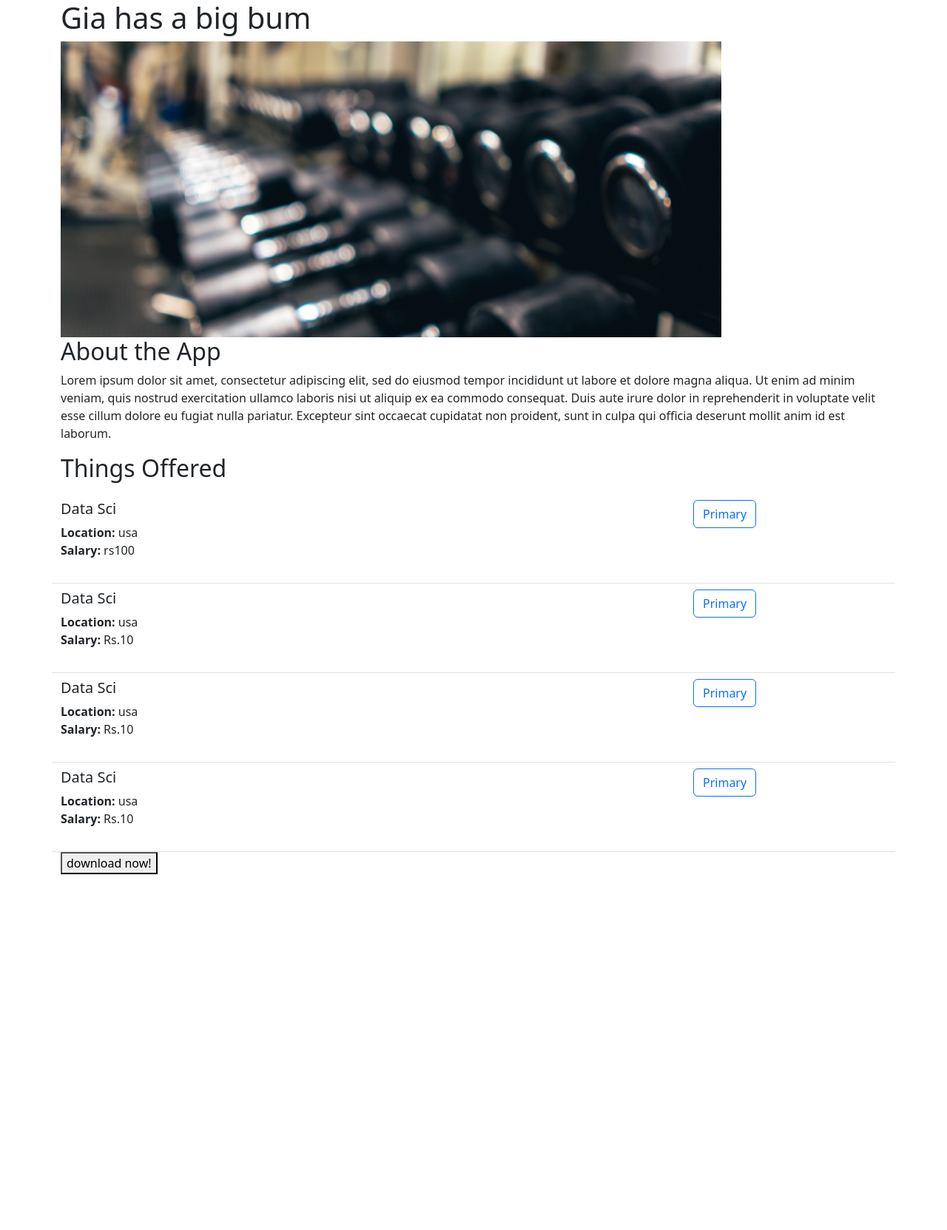
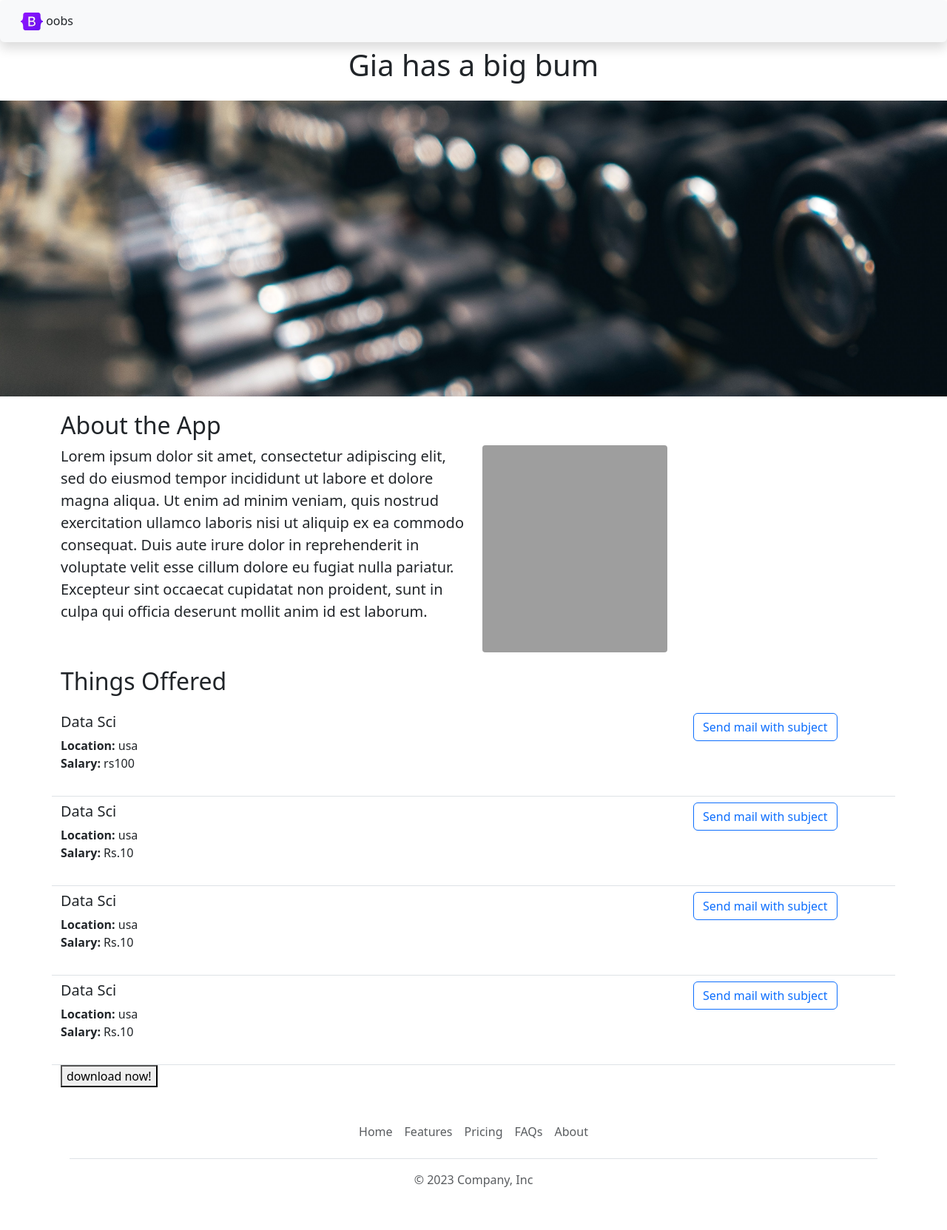
Before and after one commit to wAde-xx/website-learning, a Flask app: page / in a window 1280 px wide. Shown: the whole page at 74% size. Before the commit the page ends 1182 px from the top, so only its background shows below. Run offline with Flask 2, Linux system fonts and the light colour scheme; grey boxes are pictures that could not be loaded.

Commit message:
asthetics

```diff
--- /dev/null
+++ b/templates/FOOTER.html
@@ -0,0 +1,12 @@
+<div class="container">
+  <footer class="py-3 my-4">
+    <ul class="nav justify-content-center border-bottom pb-3 mb-3">
+      <li class="nav-item"><a href="http://www.amrikcranes.com/" class="nav-link px-2 text-body-secondary">Home</a></li>
+      <li class="nav-item"><a href="http://www.amrikcranes.com/" class="nav-link px-2 text-body-secondary">Features</a></li>
+      <li class="nav-item"><a href="http://www.amrikcranes.com/" class="nav-link px-2 text-body-secondary">Pricing</a></li>
+      <li class="nav-item"><a href="http://www.amrikcranes.com/" class="nav-link px-2 text-body-secondary">FAQs</a></li>
+      <li class="nav-item"><a href="http://www.amrikcranes.com/" class="nav-link px-2 text-body-secondary">About</a></li>
+    </ul>
+    <p class="text-center text-body-secondary">&copy; 2023 Company, Inc</p>
+  </footer>
+</div>
--- a/templates/home.html
+++ b/templates/home.html
@@ -15,13 +15,24 @@
     </style>
   </head>
   <body>
+    {% include 'nav.html' %}
+       <h1 class='text-center mt-2 mb-4'>Gia has a big bum</h1>
+      <img class = "img-fluid" id = "banner" style='width:100%' src="https://website-learning-1.aryamanwade.repl.co/static/banner.jpeg.jpg">
     <div class = "container">
-    <h1>Gia has a big bum</h1>
-    <img class = "img-fluid" id = "banner" src="https://website-learning-1.aryamanwade.repl.co/static/banner.jpeg.jpg">
-    <h2>About the App</h2>
-    <p>
+
+
+    <h2 style='margin-top: 20px'>About the App</h2>
+      <div class='row' style='margin-bottom:20px'>
+        <div class = "col-6">
+           <p class = 'lead'>
       Lorem ipsum dolor sit amet, consectetur adipiscing elit, sed do eiusmod tempor incididunt ut labore et dolore magna aliqua. Ut enim ad minim veniam, quis nostrud exercitation ullamco laboris nisi ut aliquip ex ea commodo consequat. Duis aute irure dolor in reprehenderit in voluptate velit esse cillum dolore eu fugiat nulla pariatur. Excepteur sint occaecat cupidatat non proident, sunt in culpa qui officia deserunt mollit anim id est laborum.
     </p>
+        </div>
+    <div class = "col-6">
+       <img width='250px' src = "/static/panda.jpg" style= "height: 280px; border-radius:4px">
+    </div>
+
+      </div>
     <h2 style="margin-bottom:15px"> Things Offered</h2>
 
       <div>
@@ -32,5 +43,6 @@
         </div>
     <button> download now!</button>
       </div>
+      {% include 'FOOTER.html'%}
   </body>
 </html>
--- a/templates/jobs.html
+++ b/templates/jobs.html
@@ -7,6 +7,6 @@
 {% endif %}
 </div>
   <div class="col-3">
-  <button type="button" class="btn btn-outline-primary" style="margin-top:8px">Primary</button>
+  <a href="mailto:giasaini@gmail.com?subject=gia is a pooper"type = 'button' class = 'btn btn-outline-primary float-right align-middle' style='margin-top:8px'>Send mail with subject</a>
   </div>
 </div>
--- /dev/null
+++ b/templates/nav.html
@@ -0,0 +1,10 @@
+<nav class="shadow p-3 mb-5 bg-body-tertiary rounded fixed-top bg-white">
+  <div class="container-fluid">
+    <a class="navbar-brand" href="#">
+      <img src="/static/logo.svg" alt="Logo" width="30" height="24" class="d-inline-block align-text-top">
+      oobs
+    </a>
+  </div>
+
+</nav>
+<div style='height:56px'></div>
```
Also changed, not shown: static/logo.svg (added), 1 other file.
